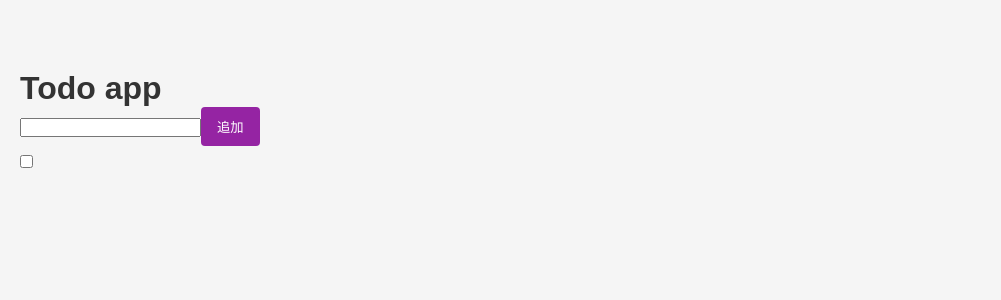
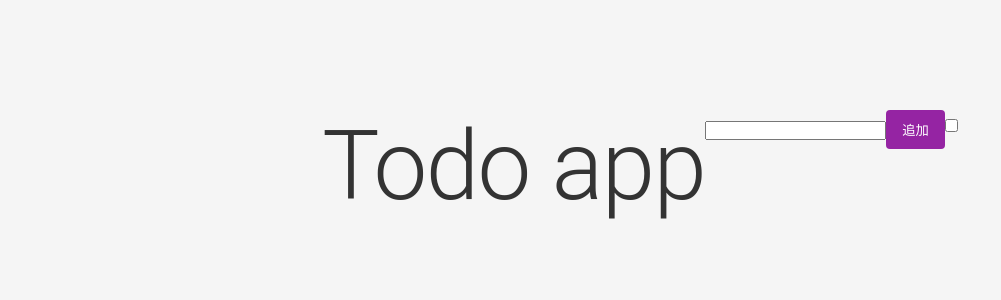
Before and after one commit to abcd9999971/react-practice5, a Next.js app: page / in a window 1280 px wide. Shown: the top 300 px of the page, without its empty margins (0-1001 px from the left). Built offline with nearby package versions, Linux system fonts and the light colour scheme.

Commit message:
👍TodoListコンテナ・プレゼン分離

```diff
--- a/package.json
+++ b/package.json
@@ -9,6 +9,9 @@
     "lint": "next lint"
   },
   "dependencies": {
+    "@emotion/react": "^11.14.0",
+    "@emotion/styled": "^11.14.0",
+    "@mui/material": "^7.0.1",
     "next": "^15.2.4",
     "react": "^18.3.1",
     "react-dom": "^18.3.1",
--- a/src/app/page.tsx
+++ b/src/app/page.tsx
@@ -1,35 +1,15 @@
 'use client';
 // useState only works in client components
+import Box from '@mui/material/Box';
 
-import { useState } from 'react';
-
-import type { TodoStyle } from '@/type.ts';
-
-import TodoAddForm from '@/components/TodoAddForm';
-import TodoList from '@/components/TodoList';
+import TodoApp  from '@/components/TodoApp';
 
 
 export default function Home() {
 
-  const [todos, setTodos] = useState<TodoStyle[]>([]);
-
-  const handleAddTodo = (data:TodoStyle) => {
-      setTodos((prevTodos) => [...prevTodos, data]);
-    };
-
-  const handleDelete = (id: (number[])) => {
-    // if id is null, delete all todos
-    if (id != null)
-      setTodos((prevTodos) => prevTodos.filter((todo) => !id.includes(todo.id)))
-    else
-      setTodos([]);
-  };
-
   return (
-    <div>
-      <h1>Todo app</h1>
-      <TodoAddForm handleAddTodo={handleAddTodo} />
-      <TodoList todos = {todos} handleDelete = {handleDelete}/>
-    </div>
+    <Box sx={{ padding: '20px',justifyContent: 'center', display: 'flex' }}>
+      <TodoApp />
+    </Box>
   );
 }
--- /dev/null
+++ b/src/components/TodoApp.tsx
@@ -0,0 +1,36 @@
+import { useState } from 'react';
+
+import Box from '@mui/material/Box';
+import { Typography } from '@mui/material';
+
+import type { TodoStyle } from '@/type.ts';
+import TodoAddForm from '@/components/TodoAddForm';
+import TodoListContainer from '@/components/TodoListContainer';
+
+
+export const TodoApp = () => {
+
+  const [todos, setTodos] = useState<TodoStyle[]>([]);
+
+  const handleAddTodo = (data:TodoStyle) => {
+      setTodos((prevTodos) => [...prevTodos, data]);
+    };
+
+  const handleDelete = (id: (number[])) => {
+    // if id is null, delete all todos
+    if (id != null)
+      setTodos((prevTodos) => prevTodos.filter((todo) => !id.includes(todo.id)))
+    else
+      setTodos([]);
+  };
+
+  return (
+    <Box sx={{ padding: '20px',justifyContent: 'center', display: 'flex' }}>
+      <Typography variant="h1">Todo app</Typography>
+      <TodoAddForm handleAddTodo={handleAddTodo} />
+      <TodoListContainer todos = {todos} handleDelete = {handleDelete}/>
+    </Box>
+  );
+}
+
+export default TodoApp;
--- a/src/components/TodoList.tsx
+++ b/src/components/TodoList.tsx
@@ -1,35 +1,25 @@
-'use client';
-
-import  { useMemo, useState } from 'react';
-
-import type { TodoStyle } from '@/type';
-
 type TodoListProps = {
-  todos: TodoStyle[];
-  handleDelete: (ids: number[]) => void;
+  todos: {
+    id: number;
+    title: string;
+    date: string;
+  }[];
+  selectedIds : number[];
+  isAllSelected : boolean;
+  toggleSelect : (id: number) => void;
+  toggleSelectAll : () => void;
+  handleDeleteThis : (id: number) => void
+  handleDeleteSelected : () => void
 };
-
-export const TodoList = ({ todos, handleDelete }: TodoListProps) => {
-
-  const [selectedIds, setSelectedIds] = useState<number[]>([]);
-
-  const allIds = todos.map((todo) => todo.id);
-  const isAllSelected = useMemo(() => (selectedIds.length === todos.length) && todos.length > 0, [selectedIds, todos]);
-
-  const toggleSelect = (id: number) => {
-    setSelectedIds((prev) =>
-      prev.includes(id) ? prev.filter((item) => item !== id) : [...prev, id]
-    );
-  };
-
-  const toggleSelectAll = () => {
-    setSelectedIds(isAllSelected ? [] : allIds);
-  };
-
-  const handleDeleteSelected = () => {
-    handleDelete(selectedIds);
-    setSelectedIds([]);
-  };
+export const TodoList = ({
+  todos,
+  selectedIds,
+  isAllSelected,
+  toggleSelect,
+  toggleSelectAll,
+  handleDeleteThis,
+  handleDeleteSelected
+  }: TodoListProps) => {
 
   return (
     <div>
@@ -55,8 +45,7 @@ export const TodoList = ({ todos, handleDelete }: TodoListProps) => {
             <span>{date}</span>
             <button
               onClick={() => {
-                handleDelete([id]);
-                setSelectedIds((prev) => prev.filter((item) => item !== id));
+                handleDeleteThis(id);
               }}
             >
               Delete
--- /dev/null
+++ b/src/components/TodoListContainer.tsx
@@ -0,0 +1,56 @@
+import  { useMemo, useState } from 'react';
+
+import Box from '@mui/material/Box';
+import TodoList from '@/components/TodoList';
+
+import type { TodoStyle } from '@/type';
+
+type TodoListProps = {
+  todos: TodoStyle[];
+  handleDelete: (ids: number[]) => void;
+};
+
+
+export const TodoListContainer = ({ todos, handleDelete }: TodoListProps) => {
+
+    const [selectedIds, setSelectedIds] = useState<number[]>([]);
+
+    const allIds = todos.map((todo) => todo.id);
+    const isAllSelected = useMemo(() => (selectedIds.length === todos.length) && todos.length > 0, [selectedIds, todos]);
+
+    const toggleSelect = (id: number) => {
+      setSelectedIds((prev) =>
+        prev.includes(id) ? prev.filter((item) => item !== id) : [...prev, id]
+      );
+    };
+
+    const toggleSelectAll = () => {
+      setSelectedIds(isAllSelected ? [] : allIds);
+    };
+
+    const handleDeleteSelected = () => {
+      handleDelete(selectedIds);
+      setSelectedIds([]);
+    };
+
+    const handleDeleteThis = (id: number) => {
+      handleDelete([id]);
+      setSelectedIds((prev) => prev.filter((item) => item !== id))
+    }
+
+    return (
+        <Box>
+            <TodoList
+            todos={todos}
+            selectedIds={selectedIds}
+            isAllSelected={isAllSelected}
+            toggleSelect = {toggleSelect}
+            toggleSelectAll = {toggleSelectAll}
+            handleDeleteThis = {handleDeleteThis}
+            handleDeleteSelected = {handleDeleteSelected}
+            />
+        </Box>
+    );
+}
+
+export default TodoListContainer;
```
Also changed, not shown: src/components/TodoAddFormContainer.tsx (added), 1 other file (tests, documents, lock files or other folders).
